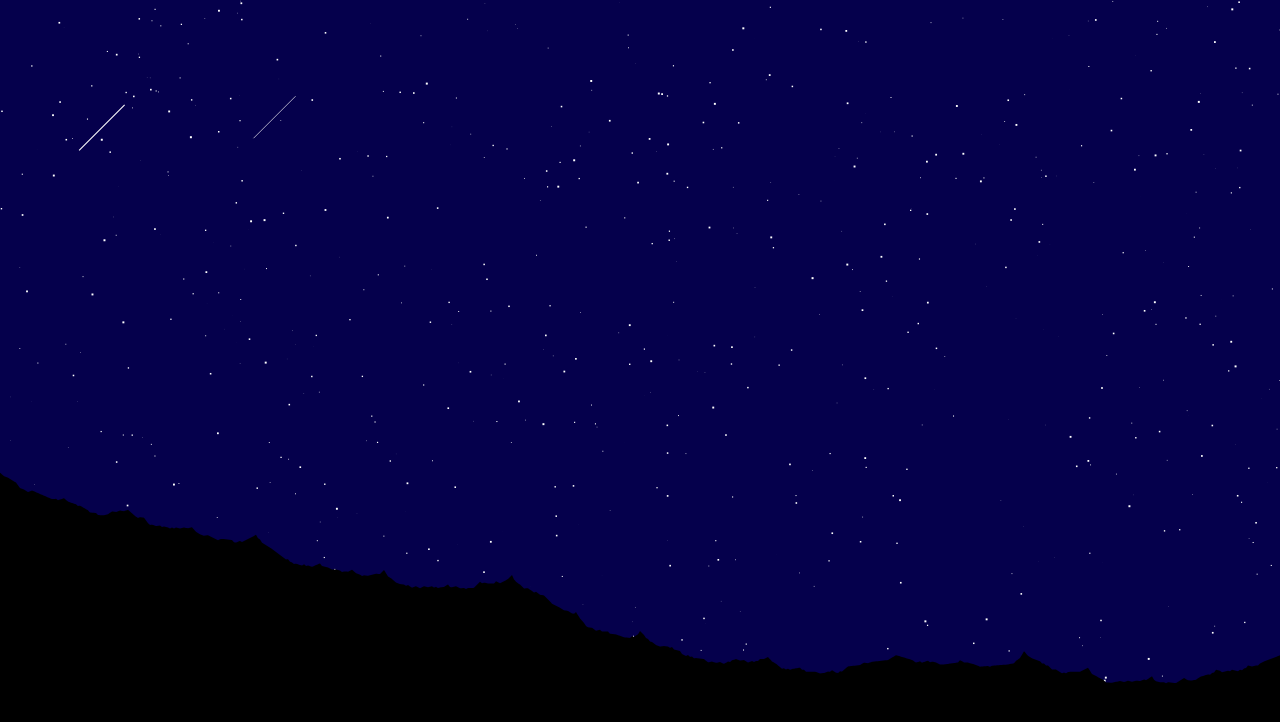
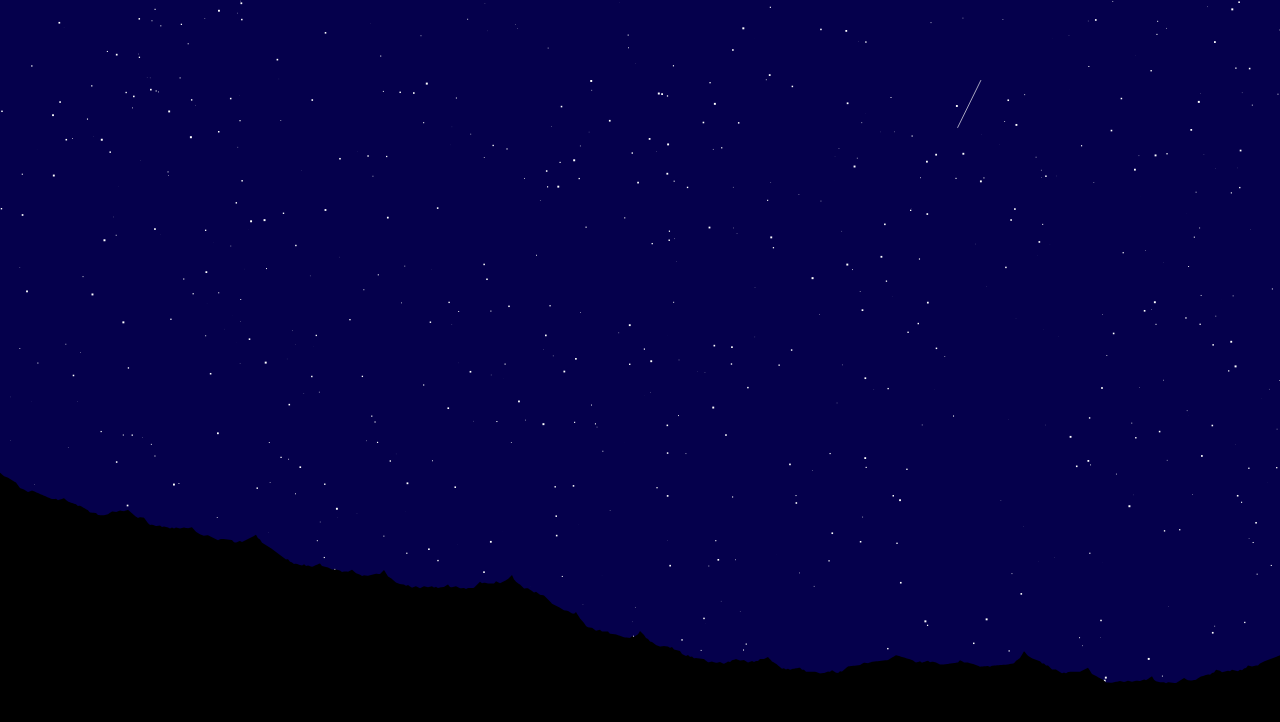
Before and after one commit to Gushroom/Gushroom.github.io, a plain HTML site: page index.html in a window 1280 px wide. Drawn offline with Linux system fonts and the light colour scheme.

Commit message:
customize

```diff
--- a/index.html
+++ b/index.html
@@ -110,7 +110,9 @@
         		this.x = Math.random()*width;
         		this.y = 0;
         		this.len = (Math.random()*80)+10;
-        		this.speed = (Math.random()*10)+6;
+        		// this.speed = (Math.random() > 0.5) ? (Math.random()*10)+6 : -((Math.random()*10)+6);
+				this.speedX = ((Math.random()-0.5)*16)
+				this.speedY = (Math.random()*10)+3
         		this.size = (Math.random()*1)+0.1;
             // this is used so the shooting stars arent constant
         		this.waitTime =  new Date().getTime() + (Math.random()*300)+500;
@@ -119,16 +121,24 @@
 
         	ShootingStar.prototype.update = function(){
         		if(this.active){
-        			this.x-=this.speed;
-        			this.y+=this.speed;
+        			this.x-=this.speedX; // negative speed: ->
+        			this.y+=this.speedY; // always goes down
         			if(this.x<0 || this.y >= height){
         			  this.reset();
         			}else{
-        			bgCtx.lineWidth = this.size;
-        				bgCtx.beginPath();
-        				bgCtx.moveTo(this.x,this.y);
-        				bgCtx.lineTo(this.x+this.len, this.y-this.len);
-        				bgCtx.stroke();
+						// Draw the star's tail
+						bgCtx.lineWidth = this.size;
+						bgCtx.beginPath();
+						bgCtx.moveTo(this.x, this.y);
+
+						// Calculate the direction of the tail based on speedX and speedY
+						let angle = Math.atan2(this.speedY, this.speedX);
+						let tailX = this.x + Math.cos(angle) * this.len;
+						let tailY = this.y - Math.sin(angle) * this.len;
+
+						// Draw the line from the current position to the tail end
+						bgCtx.lineTo(tailX, tailY);
+						bgCtx.stroke();
         			}
         		}else{
         			if(this.waitTime < new Date().getTime()){
@@ -146,6 +156,10 @@
 
         	// Add 2 shooting stars that just cycle.
         	entities.push(new ShootingStar());
+        	entities.push(new ShootingStar());
+			entities.push(new ShootingStar());
+        	entities.push(new ShootingStar());
+			entities.push(new ShootingStar());
         	entities.push(new ShootingStar());
 
         	//animate background
```
